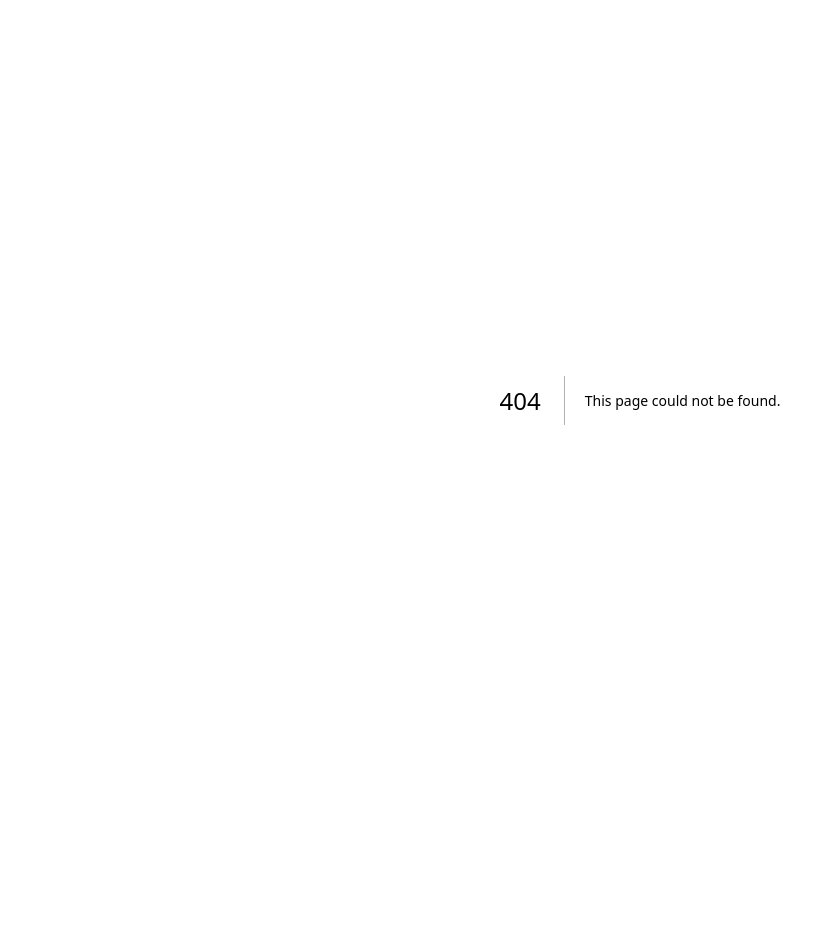
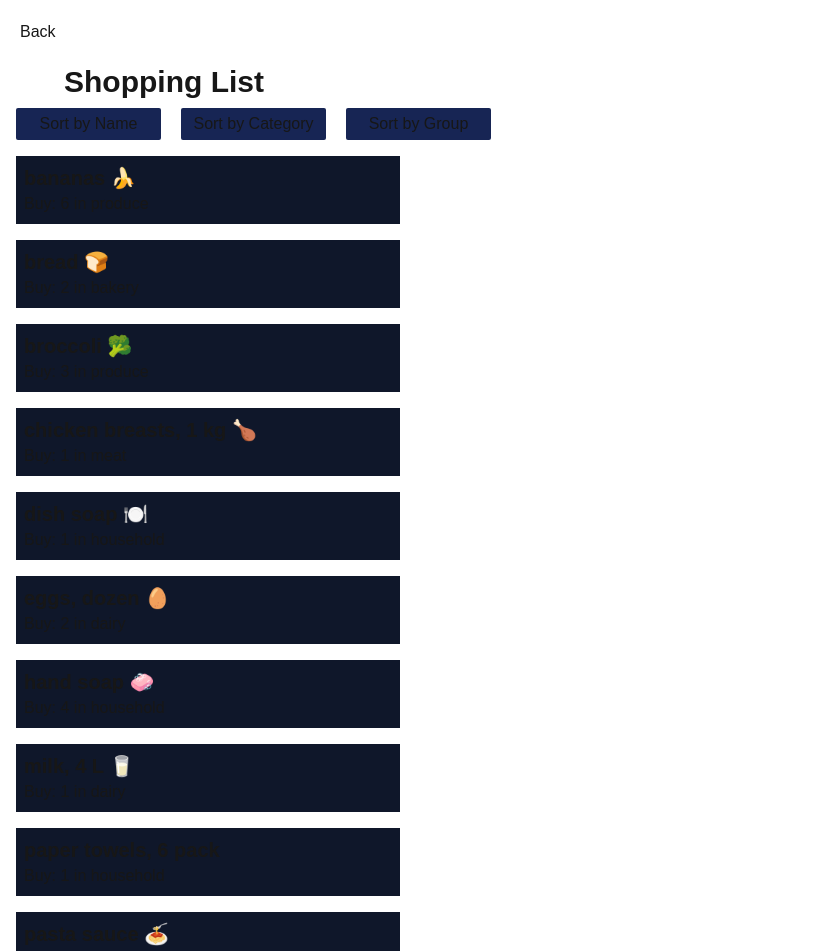
Before and after one commit to D-Sluchinski/cprg306-assignments, a Next.js app: page /week-6 in a window 1280 px wide. Before the commit this address had no page. Shown: the top 951 px of the page, without its empty margins (0-827 px from the left). Before the commit the page ends 800 px from the top, so only its background shows below. Built offline with nearby package versions, Linux system fonts and the light colour scheme.

Commit message:
Week 6
incomplete: group by category

```diff
--- a/app/page.js
+++ b/app/page.js
@@ -14,6 +14,7 @@ export default function Home() {
           <li><Link href={"/week-3"} className="hover:underline">Week 3</Link></li>
           <li><Link href={"/week-4"} className="hover:underline">Week 4</Link></li>
           <li><Link href={"/week-5"} className="hover:underline">Week 5</Link></li>
+          <li><Link href={"/week-6"} className="hover:underline">Week 6</Link></li>
           </ul>
         </div>
       </main>
--- /dev/null
+++ b/app/week-6/item-list.js
@@ -0,0 +1,61 @@
+"use client";
+import { useState } from "react";
+import Item from "./item";
+import grocery from "./items.json";
+
+export default function ItemList() {
+  const [sortBy, setSortBy] = useState("name");
+  const [items, setItems] = useState(grocery);
+
+  const sortedItems = [...items].sort((a, b) => {
+    if (sortBy == "name") {
+      return a.name.localeCompare(b.name); // sort alphabetically
+    }
+
+    if (sortBy == "category") {
+      return a.category.localeCompare(b.category);
+    }
+
+    if (sortBy == "group") {
+      return a.category.localeCompare(b.category);
+    }
+
+    return 0; // returns original order of list
+  });
+
+  return (
+    <div>
+      <div>
+        <button
+          onClick={() => setSortBy("name")}
+          className="ml-4 bg-blue-950 rounded-sm p-1 w-[145px]"
+        >
+          Sort by Name
+        </button>
+        <button
+          onClick={() => setSortBy("category")}
+          className="ml-5 bg-blue-950 rounded-sm p-1 w-[145px]"
+        >
+          Sort by Category
+        </button>
+        <button
+          onClick={() => setSortBy("group")}
+          className="ml-5 bg-blue-950 rounded-sm p-1 w-[145px]"
+        >
+          Sort by Group
+        </button>
+      </div>
+
+      <ul>
+        {sortedItems.map((i) => (
+          <li key={i.id}>
+            {sortBy === "group" && (
+              <h1 className="capitalize mt-3 ml-4 bg-red-900 font-bold text-3xl 900 max-w-sm">{i.category}</h1>
+            )}
+            <Item {...i} props={i} />
+          </li>
+        ))}
+      </ul>
+    </div>
+  );
+}
--- /dev/null
+++ b/app/week-6/item.js
@@ -0,0 +1,17 @@
+// import ItemList from "./item-list";
+//{name, quantity, category}
+
+export default function Item({ props }) {
+  const { name, quantity, category } = props;
+
+  return (
+    <div className="p-2 m-4 bg-slate-900 max-w-sm">
+      <ol>
+        <li className="text-xl font-bold">{name}</li>
+        <li >Buy: {quantity} in {category}</li>
+      </ol>
+    </div>
+  );
+}
+
+/// Web development 2_CPRG306_E ONLINE-20250213_165842-Meeting Recording
--- /dev/null
+++ b/app/week-6/items.json
@@ -0,0 +1,74 @@
+[
+    {
+      "id": "1h2GJKH12gkHG31h1H",
+      "name": "milk, 4 L 🥛",
+      "quantity": 1,
+      "category": "dairy"
+    },
+    {
+      "id": "2KJH3k2j3H1k2J3K1H",
+      "name": "bread 🍞",
+      "quantity": 2,
+      "category": "bakery"
+    },
+    {
+      "id": "3h2KJH3k2j3H1k2J3",
+      "name": "eggs, dozen 🥚",
+      "quantity": 2,
+      "category": "dairy"
+    },
+    {
+      "id": "4k2J3K1H2GJKH12gk",
+      "name": "bananas 🍌",
+      "quantity": 6,
+      "category": "produce"
+    },
+    {
+      "id": "5H1h1H2KJH3k2j3H",
+      "name": "broccoli 🥦",
+      "quantity": 3,
+      "category": "produce"
+    },
+    {
+      "id": "6H1k2J3K1H2GJKH1",
+      "name": "chicken breasts, 1 kg 🍗",
+      "quantity": 1,
+      "category": "meat"
+    },
+    {
+      "id": "7gkHG31h1H2KJH3k",
+      "name": "pasta sauce 🍝",
+      "quantity": 3,
+      "category": "canned goods"
+    },
+    {
+      "id": "8j3H1k2J3K1H2GJK",
+      "name": "spaghetti, 454 g 🍝",
+      "quantity": 2,
+      "category": "dry goods"
+    },
+    {
+      "id": "9H12gkHG31h1H2KJ",
+      "name": "toilet paper, 12 pack 🧻",
+      "quantity": 1,
+      "category": "household"
+    },
+    {
+      "id": "10H3k2j3H1k2J3K1",
+      "name": "paper towels, 6 pack",
+      "quantity": 1,
+      "category": "household"
+    },
+    {
+      "id": "11k2J3K1H2GJKH12",
+      "name": "dish soap 🍽️",
+      "quantity": 1,
+      "category": "household"
+    },
+    {
+      "id": "12GJKH12gkHG31h1",
+      "name": "hand soap 🧼",
+      "quantity": 4,
+      "category": "household"
+    }
+  ]
--- /dev/null
+++ b/app/week-6/page.js
@@ -0,0 +1,18 @@
+"use client";
+import Link from "next/link";
+import ItemList from "./item-list";
+
+export default function Page(){
+
+    return (
+
+        <main>
+            <div className="p-5"><Link href={'/'} className="hover:underline">Back</Link></div>
+        <div className="">
+            <h1 className="text-3xl font-bold ml-[4rem] pb-2">Shopping List</h1>
+            <ItemList/>
+
+        </div>
+        </main>
+    );
+}
```
